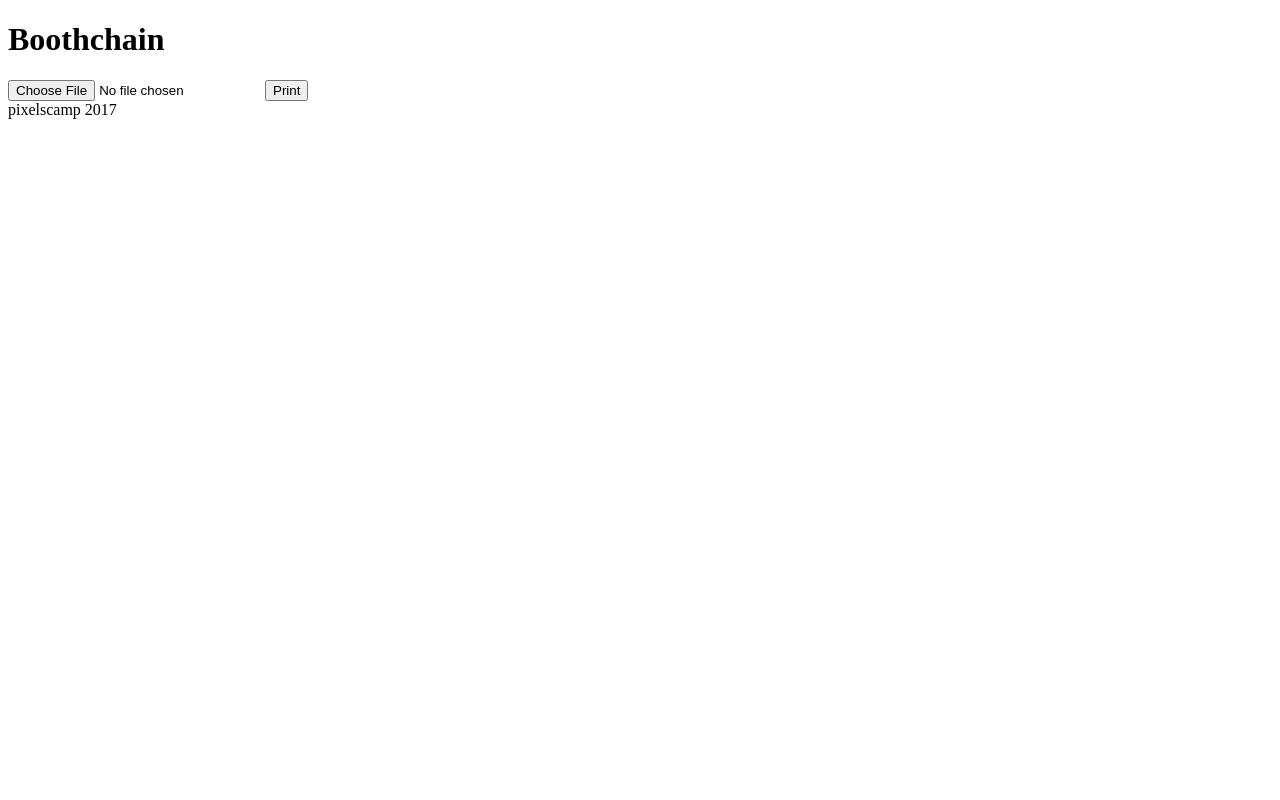
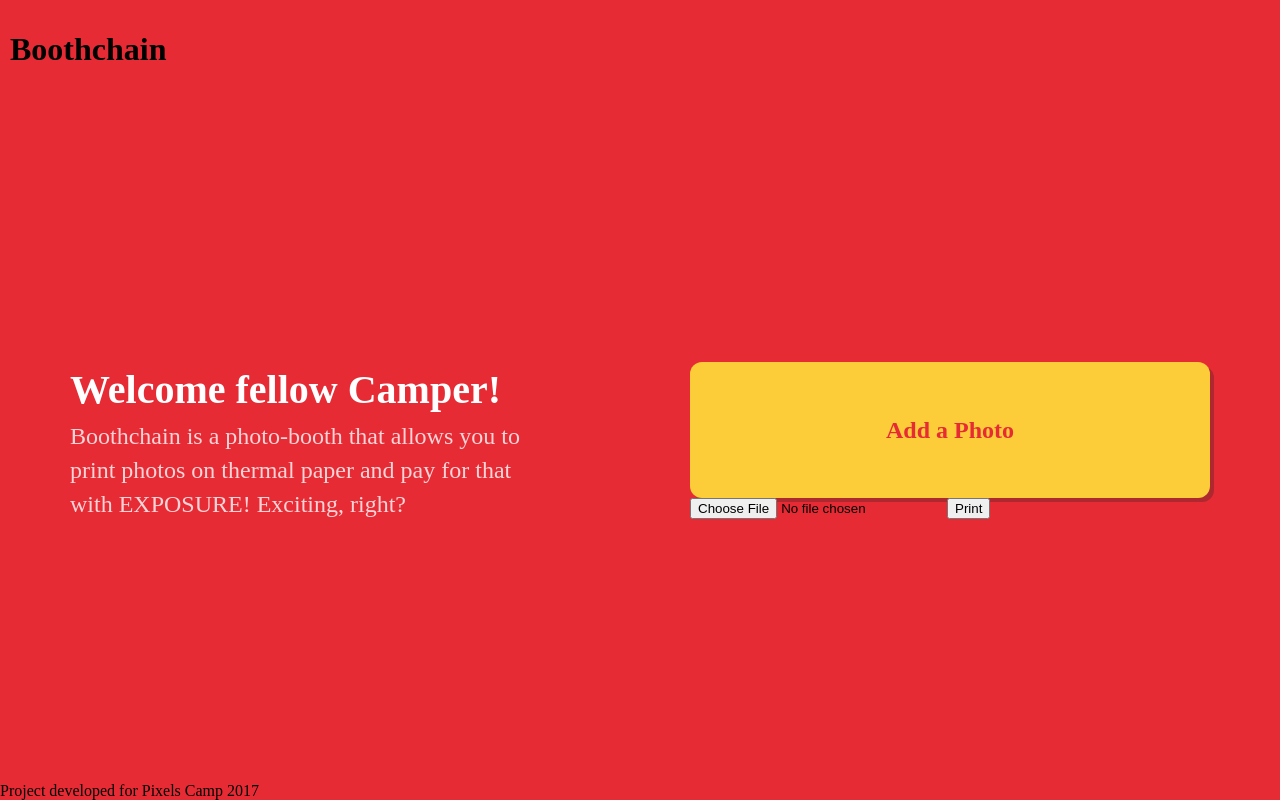
Before and after one commit to luispmiranda/boothchain, a website: page public/index.html in a window 1280 px wide. Drawn offline with Linux system fonts and the light colour scheme.

Commit message:
Add styling

```diff
--- a/public/index.html
+++ b/public/index.html
@@ -4,6 +4,91 @@
         <title>
             Boothchain
         </title>
+        <style>
+            body {
+                background: #e72b35;
+                font-family: Futura;
+                margin: 0;
+            }
+
+            .logo {
+                background-image: url('logo.png');
+            }
+            /* Wrapper */
+            .wrapper {
+                display: flex;
+                flex-direction: column;
+                flex: 1 100%;
+                min-height: 100vh;
+                position: relative;
+                justify-content: space-around;
+            }
+
+            .wrapper header {
+                margin: 10px 10px;
+                /*background-color: blue;*/
+                flex: 0 1 auto;
+            }
+            .wrapper footer {
+                /*background-color: green;*/
+                flex: 0 0 auto;
+            }
+
+            .wrapper .main {
+                flex: 1;
+                display: flex;
+                align-items: center;
+                justify-content: space-around;
+            }
+
+            /* Main Section*/
+            .welcome-title {
+                font-size: 40px;
+                font-weight: bold;
+                line-height: 1.45;
+                text-align: left;
+                color: #ffffff;
+            }
+
+            .welcome-description {
+                width: 480px;
+                height: 102px;
+                opacity: 0.8;
+                font-size: 24px;
+                line-height: 1.42;
+                text-align: left;
+                color: #ffffff;
+            }
+
+            .button-container {
+                width: 520px;
+                height: 136px;
+                border-radius: 12px;
+                background-color: #fccd38;
+                box-shadow: 4px 4px 0 0 #ae282f;
+                display: flex;
+                align-items: center;
+                justify-content: center;
+            }
+
+            .button-container .icon {
+
+            }
+
+            .button-container .button {
+                width: 216px;
+                height: 40px;
+                font-family: Futura;
+                font-size: 24px;
+                font-weight: bold;
+                line-height: 1.67;
+                letter-spacing: 3px;
+                text-align: center;
+                color: #e72b35;
+                letter-spacing: normal;
+            }
+
+        </style>
     </head>
         <script>
             function printImage() {
@@ -21,7 +106,21 @@
         </script>
     </head>
     <body>
+        <div class="wrapper">
+            <header>
+                <div class="logo"></div>
                 <h1>Boothchain</h1>
+                <section></section>
+            </header>
+            <div class="main">
+                <section class="welcome">
+                    <div class="welcome-title">Welcome fellow Camper!</div>
+                    <div class="welcome-description">Boothchain is a photo-booth that allows you to print photos on thermal paper and pay for that with EXPOSURE! Exciting, right?</div>
+                </section>
+                <section class="button">
+                    <div class="button-container">
+                        <div class="button">Add a Photo</div>
+                    </div>
                     <!-- Multipart form -->
                     <form class="img-upld" enctype="multipart/form-data" action="/api/print" method="post" >
                         <input id="img-upld" name="img-upld" type="file" accept="image/*" >
@@ -29,12 +128,14 @@
                         <input id="z2" name="z2" type="hidden" value="1">
                         <input type="submit" value="Print"/>
                     </form>
-
+                </section>
+            </div>
             <!-- Buttons -->
             <!-- <button id="upload">Upload</button> -->
             <!-- <button id="print" onclick="printImage()">Print</button> -->
             <footer>
-             pixelscamp 2017
+                Project developed for Pixels Camp 2017
             </footer>
+        </div>
     </body>
 </html>
--- a/webapp.js
+++ b/webapp.js
@@ -1,4 +1,5 @@
 const express = require('express');
+const path = require('path');
 const app = express();
 const bodyParser = require('body-parser');
 const fs = require('fs');
@@ -12,6 +13,7 @@
 const upload = multer({dest: CONFIG.TARGET_IMAGES_PATH + '/'}); // for parsing multipart/form-data
 app.use(bodyParser.json()); // for parsing application/json
 app.use(bodyParser.urlencoded({ extended: true })); // for parsing application/x-www-form-urlencoded
+app.use(express.static(path.join(__dirname, 'public')));
 
 // Serve index html file
 app.get('/', function (req, res) {
```
Also changed, not shown: public/logo.png (added). Lines whose indentation alone changed are shown as unchanged.
